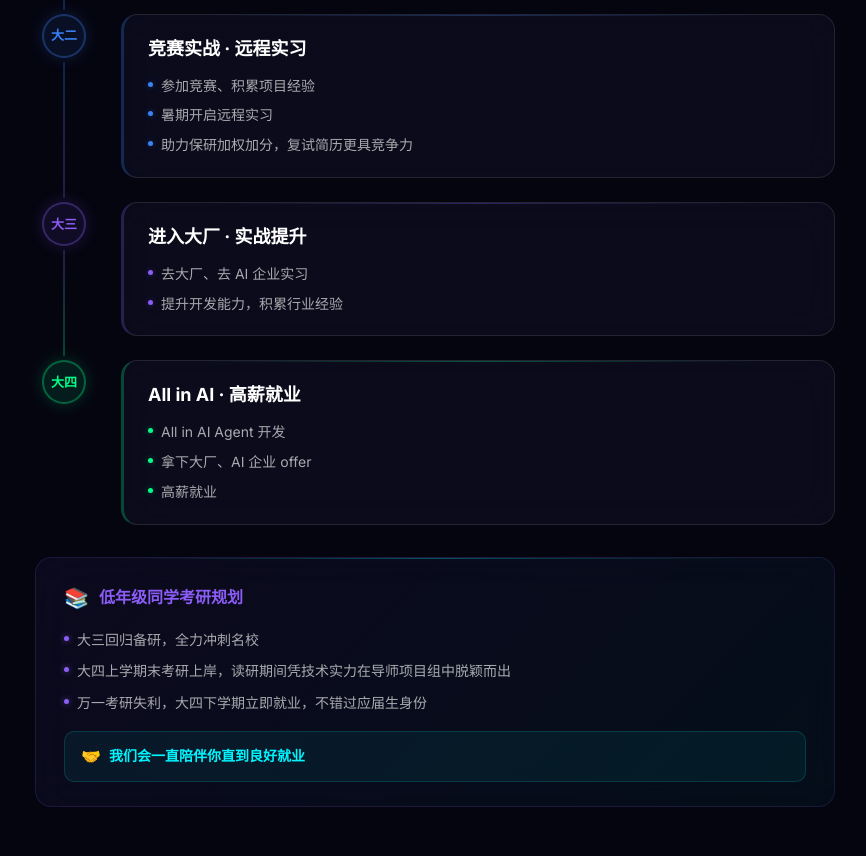
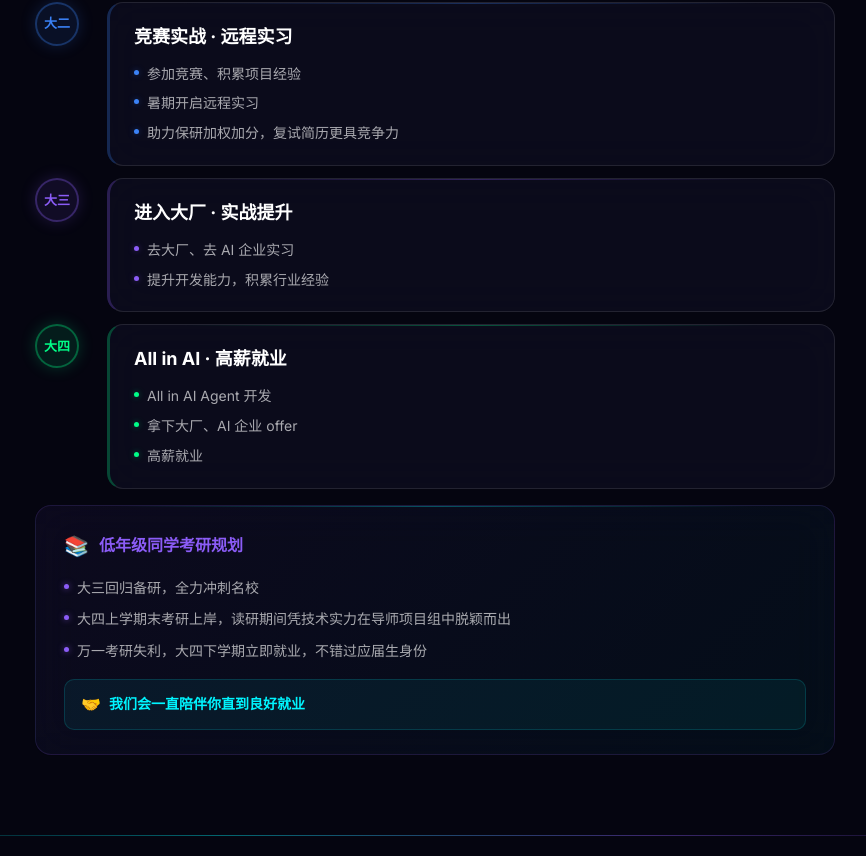
Before and after one commit to cleversnail/company-website, a React (Vite) app: page / in a window 1280 px wide. Shown: the part 1064-1920 px from the top of the page, without its empty margins (205-1071 px from the left). Built offline with nearby package versions, Linux system fonts and the light colour scheme.

Commit message:
fix: 时间线改为虚线段连接

```diff
--- a/src/components/LearningPath.jsx
+++ b/src/components/LearningPath.jsx
@@ -61,10 +61,10 @@ export default function LearningPath({ isMobile }) {
       {/* 时间线 */}
       <div style={{ maxWidth: 800, margin: "0 auto" }}>
         {timeline.map((item, i) => (
-          <div key={i} style={{ display: "flex", gap: isMobile ? 16 : 28 }}>
-            {/* 左侧：节点 + 短连线 */}
-            <div style={{ display: "flex", flexDirection: "column", alignItems: "center", flexShrink: 0, width: isMobile ? 40 : 58 }}>
-              {/* 节点 */}
+          <React.Fragment key={i}>
+            {/* 节点行 */}
+            <div style={{ display: "flex", gap: isMobile ? 16 : 28, alignItems: "flex-start" }}>
+              {/* 左侧节点 */}
               <div
                 style={{
                   width: isMobile ? 36 : 44,
@@ -80,34 +80,17 @@ export default function LearningPath({ isMobile }) {
                   color: item.color,
                   boxShadow: `0 0 16px ${item.color}30`,
                   flexShrink: 0,
-                  zIndex: 1,
                 }}
               >
                 {item.year}
               </div>
 
-              {/* 短连线（非最后一个节点才需要） */}
-              {i < timeline.length - 1 && (
-                <div
-                  style={{
-                    flex: 1,
-                    width: 2,
-                    minHeight: isMobile ? 16 : 24,
-                    background: `linear-gradient(180deg, ${item.color}40, ${timeline[i + 1].color}40)`,
-                    marginTop: 4,
-                    marginBottom: 4,
-                    borderRadius: 1,
-                  }}
-                />
-              )}
-            </div>
-
-            {/* 右侧内容卡片 */}
-            <div style={{ flex: 1, marginBottom: isMobile ? 16 : 24 }}>
+              {/* 右侧卡片 */}
               <GlassCard
                 hoverable
                 glowColor={i === 0 ? "cyan" : i === 1 ? "blue" : i === 2 ? "purple" : "green"}
                 style={{
+                  flex: 1,
                   padding: isMobile ? "16px" : "20px 24px",
                   borderLeft: `3px solid ${item.color}40`,
                 }}
@@ -125,12 +108,32 @@ export default function LearningPath({ isMobile }) {
                 </div>
               </GlassCard>
             </div>
-          </div>
+
+            {/* 连接线行（非最后一个） */}
+            {i < timeline.length - 1 && (
+              <div style={{ display: "flex", paddingLeft: isMobile ? 16 : 20, marginBottom: isMobile ? 4 : 6, marginTop: isMobile ? 4 : 6 }}>
+                <div style={{ position: "relative", width: isMobile ? 8 : 12 }}>
+                  {/* 短虚线段 */}
+                  <div
+                    style={{
+                      position: "absolute",
+                      left: "50%",
+                      transform: "translateX(-50%)",
+                      width: 2,
+                      height: "100%",
+                      backgroundImage: `linear-gradient(to bottom, ${item.color}60 50%, transparent 50%)`,
+                      backgroundSize: "2px 8px",
+                    }}
+                  />
+                </div>
+              </div>
+            )}
+          </React.Fragment>
         ))}
       </div>
 
       {/* 考研规划（低年级同学） */}
-      <div style={{ maxWidth: 800, margin: "8px auto 0" }}>
+      <div style={{ maxWidth: 800, margin: "16px auto 0" }}>
         <GlassCard
           hoverable={false}
           style={{
```
